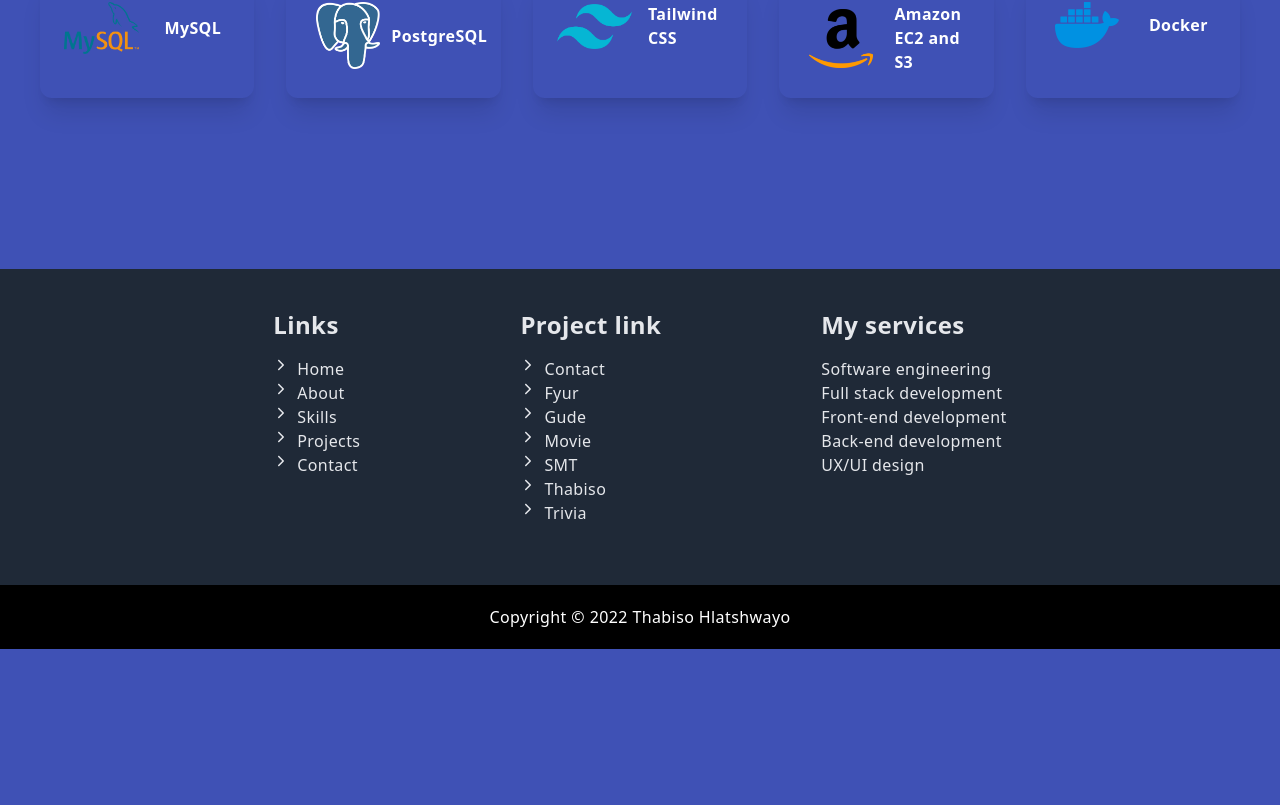
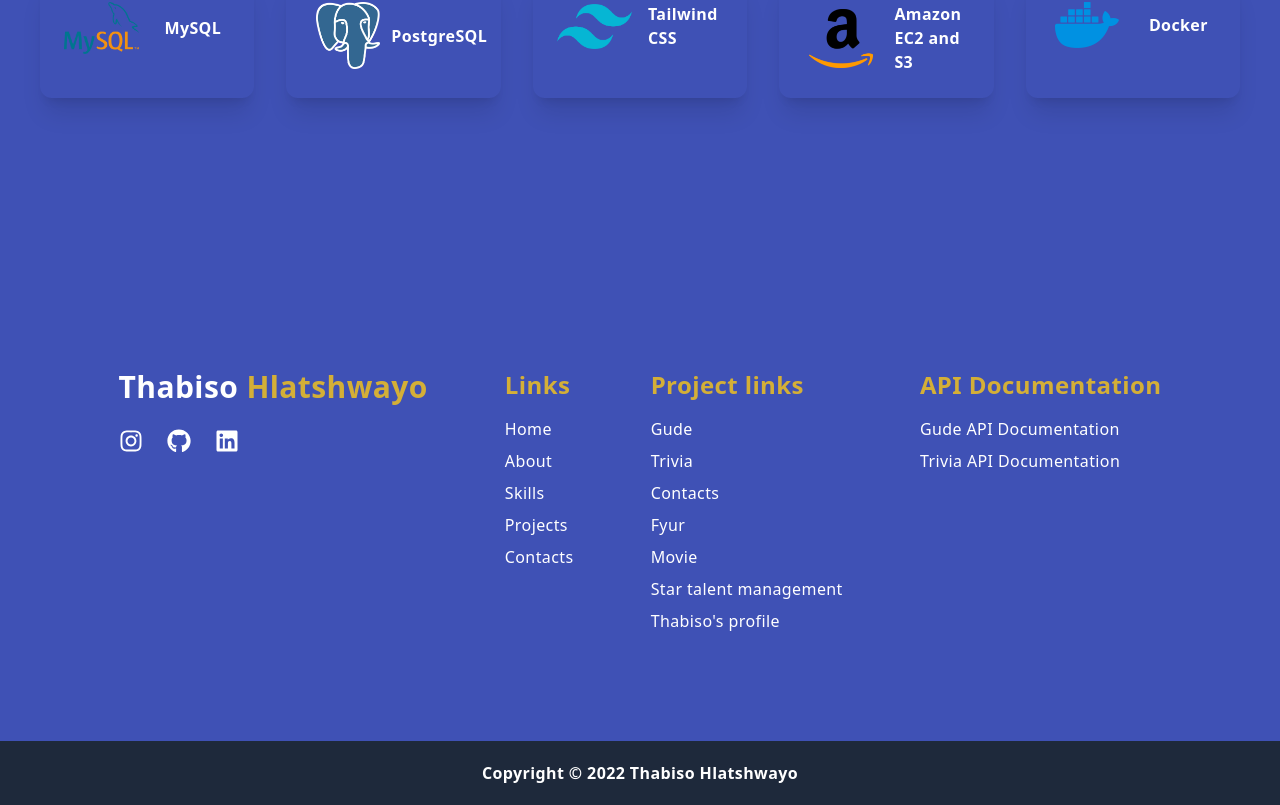
Before and after one commit to Thabiso-Timzo/Thabiso-Hlatshwayo, a Next.js app: page /skills in a window 1280 px wide. Shown: the part 907-1712 px from the top of the page. Before the commit the page ends 1556 px from the top, so only its background shows below. Built offline with nearby package versions, Linux system fonts and the light colour scheme.

Commit message:
Modified footer

```diff
--- a/components/footer/Footer.jsx
+++ b/components/footer/Footer.jsx
@@ -1,6 +1,7 @@
 import Link from 'next/link'
 import React, { useEffect, useState} from 'react'
-import { IoIosArrowDropupCircle, IoIosArrowForward  } from 'react-icons/io'
+import { IoIosArrowDropupCircle } from 'react-icons/io'
+import { FaGithub, FaInstagram, FaLinkedin } from 'react-icons/fa'
 
 const Footer = () => {
   const [toTop, setToTop] = useState(false)
@@ -23,6 +24,7 @@ const Footer = () => {
   }
 
   return (
+    <>
       <div className={'mt-10'}>
         <div className={'flex justify-center py-12'}>
           {toTop && (
@@ -31,136 +33,82 @@ const Footer = () => {
             </div>
           )}
         </div>
-        <footer className={'bg-gray-900'}>
-         <div className={'p-10 bg-gray-800 text-gray-200 '}>
-          <div className={'max-w-7xl mx-auto'}>
-            <div className={'gid grid-cols-1 md:grid-cols-2 lg:grid-cols-3 gap-40 flex justify-center'}>
-              <div className={'mb-5'}>
-                <h5 className='text-2xl pb-4'>Links</h5>
+      </div>
+      <div className={'bg-grey-50 h-1/2 w-full flex md:flex-row flex-col justify-around items-start p-20'}>
+        <div className={'p-5'}>
           <ul>
-                  <li>
-                    <Link href={'/'}>
-                      <div className={'flex'}>
-                        <IoIosArrowForward className={'mr-2'}/>
-                        <p>Home</p>
+            <p className={'text-[#fff] font-bold text-3xl pb-6'}>
+              Thabiso <span className={'text-[#D4AF37]'}>Hlatshwayo</span>
+            </p>
+            <div className={'flex gap-6 pb-5'}>
+              <Link href={'https://www.instagram.com/thabiso.timzo.dev/'}><FaInstagram className={'text-2xl cursor-pointer hover:text-[#D4AF37]'} /></Link>
+              <Link href={'https://github.com/Thabiso-Timzo'}><FaGithub className={'text-2xl cursor-pointer hover:text-[#D4AF37]'} /></Link>
+              <Link href={'https://www.linkedin.com/in/thabiso-hlatshwayo-8a4079198/'}><FaLinkedin className={'text-2xl cursor-pointer hover:text-[#D4AF37]'} /></Link>
             </div>
-                      </Link>
+          </ul>
+        </div>
+        <div className={'p-5'}>
+          <ul>
+            <p className={'text-[#D4AF37] font-bold text-2xl pb-4'}>Links</p>
+            <li className={'text-grey-500 text-md pb-2 text-semibold hover:text-[#D4AF37] cursor-pointer'}>
+              <Link href={'/'}>Home</Link>
             </li>
-                  <li>
-                    <Link href={'/about'}>
-                      <div className={'flex'}>
-                        <IoIosArrowForward className={'mr-2'} />
-                        <p>About</p>
-                      </div>
-                    </Link>
+            <li className={'text-grey-500 text-md pb-2 text-semibold hover:text-[#D4AF37] cursor-pointer'}>
+              <Link href={'/about'}>About</Link>
             </li>
-                  <li>
-                    <Link href={'/skills'}>
-                      <div className={'flex'}>
-                        <IoIosArrowForward className={'mr-2'}/>
-                        <p>Skills</p>
-                      </div>
-                    </Link>
+            <li className={'text-grey-500 text-md pb-2 text-semibold hover:text-[#D4AF37] cursor-pointer'}>
+              <Link href={'/skills'}>Skills</Link>
             </li>
-                  <li>
-                    <Link href={'/projects'}>
-                      <div className={'flex'}>
-                        <IoIosArrowForward className={'mr-2'}/>
-                        <p>Projects</p>
-                      </div>
-                    </Link>
+            <li className={'text-grey-500 text-md pb-2 text-semibold hover:text-[#D4AF37] cursor-pointer'}>
+              <Link href={'/projects'}>Projects</Link>
             </li>
-                  <li>
-                    <Link href={'/contact'}>
-                    <div className={'flex'}>
-                        <IoIosArrowForward className={'mr-2'}/>
-                        <p>Contact</p>
-                      </div>
-                    </Link>
+            <li className={'text-grey-500 text-md pb-2 text-semibold hover:text-[#D4AF37] cursor-pointer'}>
+              <Link href={'/contacts'}>Contacts</Link>
             </li>
           </ul>
         </div>
-              <div className={'mb-5'}>
-                <h5 className='text-2xl pb-4'>Project link</h5>
+        <div className={'p-5'}>
           <ul>
-                  <li>
-                    <Link href={'/projects/contacts'}>
-                    <div className={'flex'}>
-                        <IoIosArrowForward className={'mr-2'}/>
-                        <p>Contact</p>
-                      </div>
-                    </Link>
+            <p className={'text-[#D4AF37] font-bold text-2xl pb-4'}>Project links</p>
+            <li className={'text-grey-500 text-md pb-2 text-semibold hover:text-[#D4AF37] cursor-pointer'}>
+              <Link href={'/projects/gude'}>Gude</Link>
             </li>
-                  <li>
-                    <Link href={'/projects/fyur'}>
-                      <div className={'flex'}>
-                        <IoIosArrowForward className={'mr-2'}/>
-                        <p>Fyur</p>
-                      </div>
-                    </Link>
+            <li className={'text-grey-500 text-md pb-2 text-semibold hover:text-[#D4AF37] cursor-pointer'}>
+              <Link href={'/projects/trivia'}>Trivia</Link>
             </li>
-                  <li>
-                    <Link href={'/projects/gude'}>
-                      <div className={'flex'}>
-                        <IoIosArrowForward className={'mr-2'}/>
-                        <p>Gude</p>
-                      </div>
-                    </Link>
+            <li className={'text-grey-500 text-md pb-2 text-semibold hover:text-[#D4AF37] cursor-pointer'}>
+              <Link href={'/projects/contacts'}>Contacts</Link>
             </li>
-                  <li>
-                    <Link href={'/projects/movie'}>
-                      <div className={'flex'}>
-                        <IoIosArrowForward className={'mr-2'}/>
-                        <p>Movie</p>
-                      </div>
-                    </Link>
+            <li className={'text-grey-500 text-md pb-2 text-semibold hover:text-[#D4AF37] cursor-pointer'}>
+              <Link href={'/projects/fyur'}>Fyur</Link>
             </li>
-                  <li>
-                    <Link href={'/projects/smt'}>
-                      <div className={'flex'}>
-                        <IoIosArrowForward className={'mr-2'}/>
-                        <p>SMT</p>
-                      </div>
-                    </Link>
+            <li className={'text-grey-500 text-md pb-2 text-semibold hover:text-[#D4AF37] cursor-pointer'}>
+              <Link href={'/projects/movie'}>Movie</Link>
             </li>
-                  <li>
-                    <Link href={'/projects/thabiso'}>
-                      <div className={'flex'}>
-                        <IoIosArrowForward className={'mr-2'}/>
-                        <p>Thabiso</p>
-                      </div>
-                    </Link>
+            <li className={'text-grey-500 text-md pb-2 text-semibold hover:text-[#D4AF37] cursor-pointer'}>
+              <Link href={'/projects/smt'}>Star talent management</Link>
             </li>
-                  <li>
-                    <Link href={'/projects/trivia'}>
-                      <div className={'flex'}>
-                        <IoIosArrowForward className={'mr-2'}/>
-                        <p>Trivia</p>
-                      </div>
-                    </Link>
+            <li className={'text-grey-500 text-md pb-2 text-semibold hover:text-[#D4AF37] cursor-pointer'}>
+              <Link href={'/projects/thabiso'}>Thabiso's profile</Link>
             </li>
           </ul>
         </div>
-              <div className={'mb-5'}>
-                <h5 className='text-2xl pb-4'>My services</h5>
+        <div className={'p-5'}>
           <ul>
-                  <li>Software engineering</li>
-                  <li>Full stack development</li>
-                  <li>Front-end development</li>
-                  <li>Back-end development</li>
-                  <li>UX/UI design</li>
+            <p className={'text-[#D4AF37] font-bold text-2xl pb-4'}>API Documentation</p>
+            <li className={'text-grey-500 text-md pb-2 text-semibold hover:text-[#D4AF37] cursor-pointer'}>
+              <Link href={'/docs/gude'}>Gude API Documentation</Link>
+            </li>
+            <li className={'text-grey-500 text-md pb-2 text-semibold hover:text-[#D4AF37] cursor-pointer'}>
+              <Link href={'/docs/trivia'}>Trivia API Documentation</Link>
+            </li>
           </ul>
         </div>
       </div>
+      <div className={'flex flex-col justify-center items-center text-center p-5 bg-slate-800'}>
+        <p className={'font-bold'}>Copyright © {new Date().getFullYear()} Thabiso Hlatshwayo</p>
       </div>
-        </div>
-        <div className={'w-full bg-black text-white px-10 p-5'}>
-          <div className={'text-center'}>
-            <p>Copyright © {new Date().getFullYear()} Thabiso Hlatshwayo</p>
-          </div>
-        </div>
-      </footer>
-    </div>
+    </>
   )
 }
 
```
Lines whose indentation alone changed are shown as unchanged.
